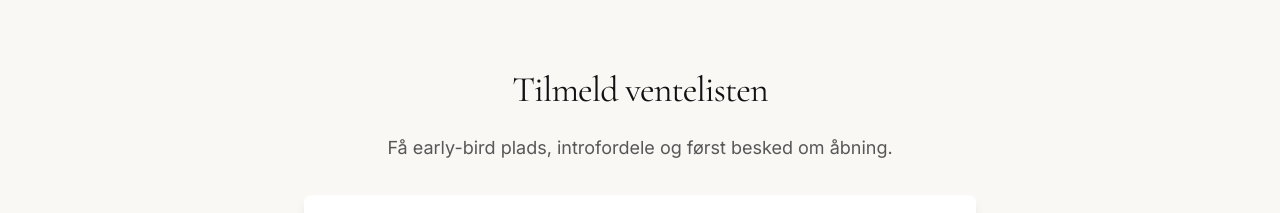
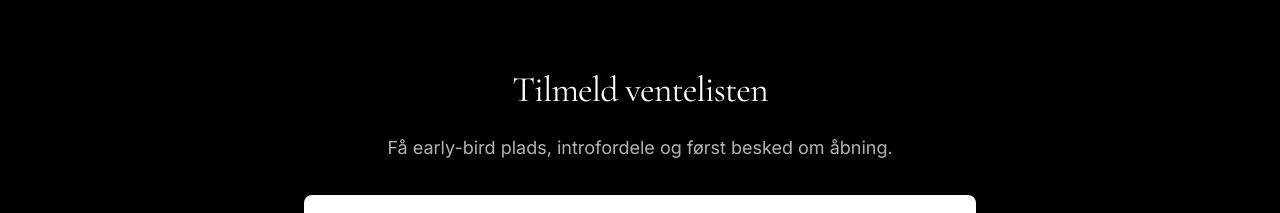
Before and after one commit to YouEx/nordicpilates, a Next.js app: page / in a window 1280 px wide. Shown: the part 906-1119 px from the top of the page. Built offline with nearby package versions, Linux system fonts and the light colour scheme; no server answers.

Commit message:
Opdater Tilmeld venteliste sektion: Sort baggrund med hvid tekst

```diff
--- a/app/page.tsx
+++ b/app/page.tsx
@@ -118,10 +118,10 @@ export default function Home() {
       </section>
 
       {/* Waitlist Form Section */}
-      <section id="waitlist" className="bg-cream py-80">
+      <section id="waitlist" className="bg-black py-80">
         <div className="container-custom max-w-3xl">
-          <h2 className="text-center mb-24">Tilmeld ventelisten</h2>
-          <p className="text-center text-graphite/70 mb-32 max-w-2xl mx-auto">
+          <h2 className="text-center mb-24 text-white">Tilmeld ventelisten</h2>
+          <p className="text-center text-white/70 mb-32 max-w-2xl mx-auto">
             Få early-bird plads, introfordele og først besked om åbning.
           </p>
 
```
